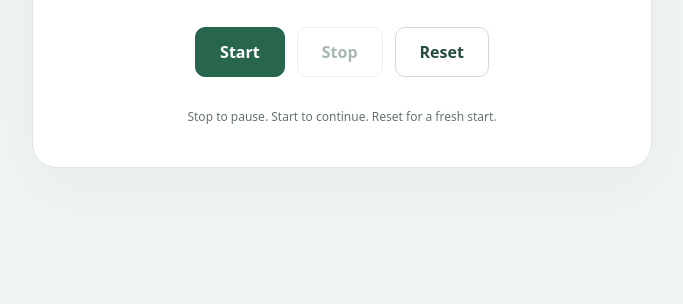
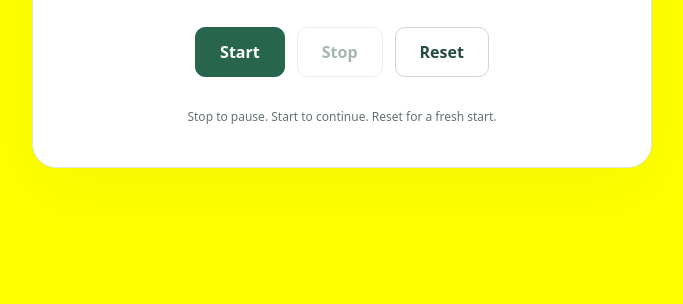
Before and after one commit to dougturnbull/ICSM_GitHub_Demo, a plain HTML site: page index.html in a window 1280 px wide. Shown: the part 496-800 px from the top of the page, without its empty margins (298-981 px from the left). Drawn offline with Linux system fonts and the light colour scheme.

Commit message:
Change page background to yellow

```diff
--- a/style.css
+++ b/style.css
@@ -1,4 +1,4 @@
-:root { font-family: system-ui, sans-serif; color: #192e31; background: #f1f5f2; }
+:root { font-family: system-ui, sans-serif; color: #192e31; background: yellow; }
 * { box-sizing: border-box; }
 body { min-height: 100svh; margin: 0; display: grid; place-items: center; padding: 24px; }
 .timer { width: min(100%, 620px); padding: 56px 32px 40px; text-align: center; background: #fff; border: 1px solid #dce6df; border-radius: 24px; box-shadow: 0 20px 70px #18382b0a; }
```
